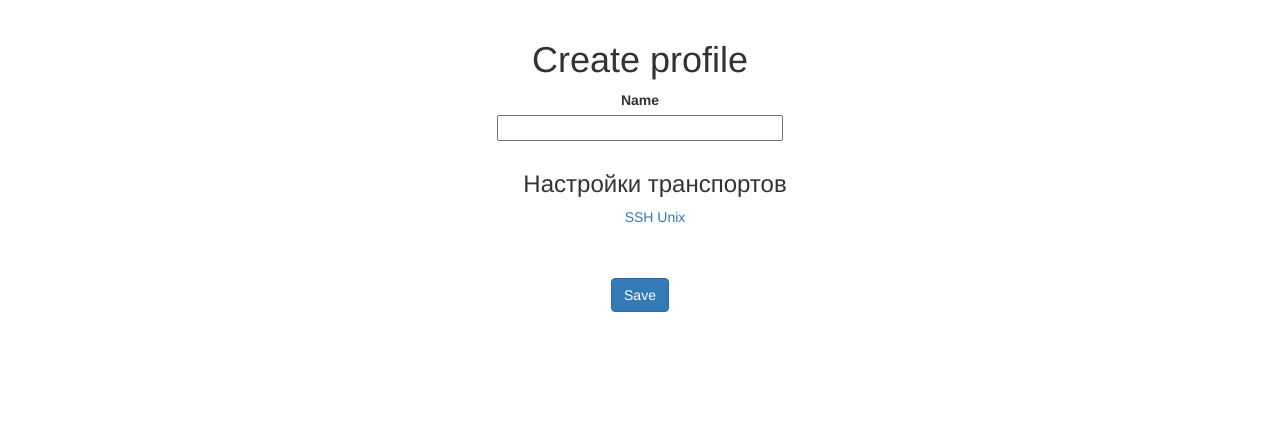
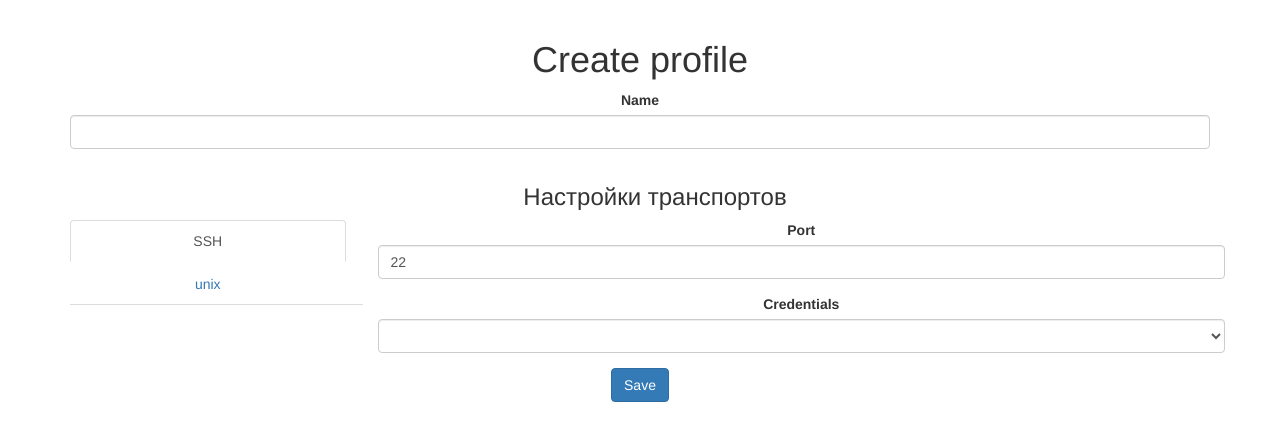
Before and after one commit to alex-dya/security_scanner, a Flask app: page /create_scan_profile in a window 1280 px wide. Shown: the part 52-493 px from the top of the page. Run offline with Flask 2, Linux system fonts and the light colour scheme; the visitor is signed in with stand-in values (Sample User, id 1); data comes from the database, SQL or seed files in the repository; lists and menus that the app fills with data are empty; some libraries are stand-ins or nearby versions.

Commit message:
Fixed bad displaying of edit_profile

```diff
--- a/src/web/templates/profiles/edit_profile.html
+++ b/src/web/templates/profiles/edit_profile.html
@@ -1,4 +1,6 @@
 {% extends "main_interface.html" %}
+{% import 'bootstrap/wtf.html' as wtf %}
+
 {% block app_content %}
     <h1>{{ action }} profile</h1>
     <form action="" method="post">
@@ -7,30 +9,24 @@
         {% endif %}
         {{ form.hidden_tag() }}
         <p>
-            {{ form.name.label }}<br>
-            {{ form.name(size=32) }}<br>
-            {% for error in form.name.errors %}
-            <span style="color: red;">[{{ error }}]</span>
-            {% endfor %}
+            {{ wtf.form_field(form.name) }}
         </p>
         <div class="container">
         <h3>Настройки транспортов</h3>
-            <div class="row">
-                <div class="col-3">
-                    <div class="nav flex-column nav-pills" id="v-pills-tab" role="tablist" aria-orientation="vertical">
-                      <a class="nav-link active" id="v-pills-ssh-tab" data-toggle="pill" href="#v-pills-ssh" role="tab" aria-controls="v-pills-home" aria-selected="true">SSH</a>
-                      <a class="nav-link" id="v-pills-unix-tab" data-toggle="pill" href="#v-pills-unix" role="tab" aria-controls="v-pills-profile" aria-selected="false">Unix</a>
-                    </div>
-                </div>
-                <div class="col-6">
-                    <div class="tab-content" id="v-pills-tabContent">
-                      <div class="tab-pane fade show active" id="v-pills-ssh" role="tabpanel" aria-labelledby="v-pills-ssh-tab">
-                          {{ form.ssh_settings() }}
-                      </div>
-                      <div class="tab-pane fade" id="v-pills-unix" role="tabpanel" aria-labelledby="v-pills-unix-tab">
-                          {{ form.unix_settings() }}
-                      </div>
-                    </div>
+            <div class="row tabbable tabs-left">
+                <ul class="nav nav-tabs nav-stacked col-md-3">
+                  <li class="active"><a data-toggle="tab" href="#ssh">SSH</a></li>
+                  <li><a data-toggle="tab" href="#unix">unix</a></li>
+                </ul>
+                <div class="tab-content col-md-9">
+                  <div id="ssh" class="tab-pane fade in active">
+                      {{ wtf.form_field(form.ssh_settings.port) }}
+                      {{ wtf.form_field(form.ssh_settings.credential) }}
+                  </div>
+                  <div id="unix" class="tab-pane fade">
+                      {{ wtf.form_field(form.unix_settings.privilege_escalation) }}
+                      {{ wtf.form_field(form.unix_settings.root_password) }}
+                  </div>
                 </div>
             </div>
         </div>
```
Also changed, not shown: src/web/templates/credentials/edit_credential.html (+7 -28 lines), src/web/templates/base.html (line endings or trailing spaces).
